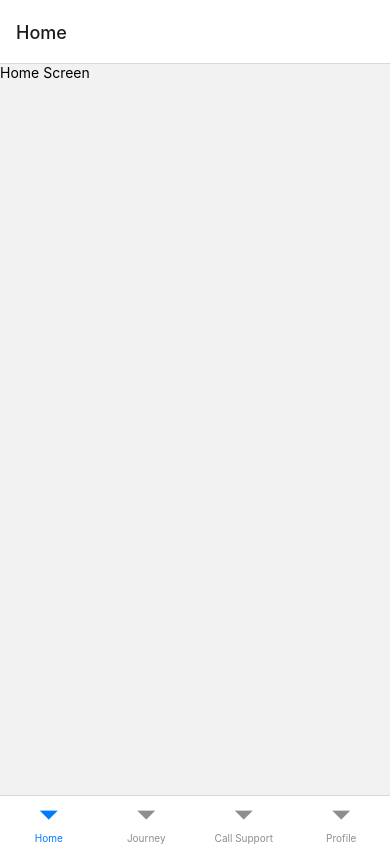
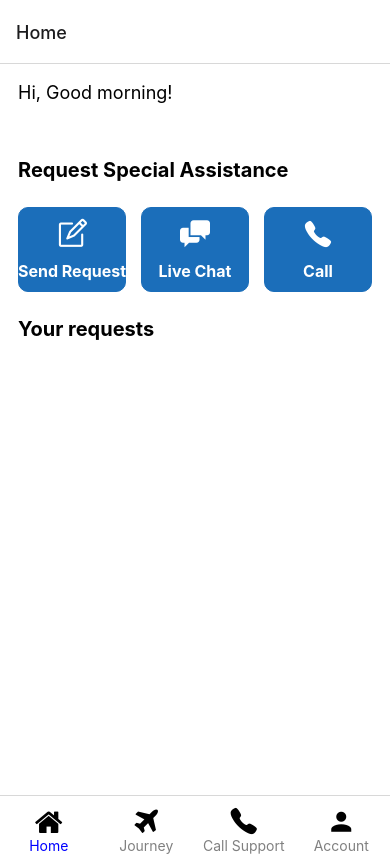
Before and after one commit to camibergs/FinalYearProjectApp, a React Native app: screen /Home in a window 390 px wide. Built offline with nearby package versions, Linux system fonts and the light colour scheme.

Commit message:
Created Navigation Bottom Bar and creating Home Screen (#1)

```diff
--- /dev/null
+++ b/src/components/UI/Button.js
@@ -0,0 +1,60 @@
+import { Pressable, ScrollView, StyleSheet, Text, View } from "react-native";
+
+export const Button = ({ label, icon, onClick, styleLabel, styleButton }) => {
+  // Initialisations ------------------
+  // State ----------------------------
+  // Handlers -------------------------
+  // View -----------------------------
+  return (
+    <Pressable onPress={onClick} style={[styles.button, styleButton]}>
+      <View style={styles.buttonContent}>
+        {icon ? icon : null}
+        <Text style={[styles.label, styleLabel]}>{label}</Text>
+      </View>
+    </Pressable>
+  );
+};
+
+export const ButtonTray = ({ children }) => {
+  // Initialisations ------------------
+  // State ----------------------------
+  // Handlers -------------------------
+  // View -----------------------------
+  return <View style={styles.buttonTray}>{children}</View>;
+};
+
+const styles = StyleSheet.create({
+  buttonTray: {
+    flexDirection: "row",
+    gap: 15,
+  },
+  button: {
+    minHeight: 50,
+    borderWidth: 1,
+    borderRadius: 10,
+    borderColor: "#1B6EBA",
+    backgroundColor: "#1B6EBA",
+    alignItems: "center",
+    justifyContent: "center",
+    padding: 10,
+    flex: 1,
+    flexDirection: "row",
+    gap: 5,
+  },
+  label: {
+    marginTop: 10,
+    fontSize: 16,
+    textAlign: "center",
+    flexDirection: "column",
+    justifyContent: "center",
+    color: "white",
+    fontWeight: "bold",
+  },
+  buttonContent: {
+    flexDirection: "column",
+    alignItems: "center",
+    justifyContent: "center",
+  },
+});
+
+export default Button;
--- /dev/null
+++ b/src/components/UI/Icons.js
@@ -0,0 +1,33 @@
+import { AntDesign } from "@expo/vector-icons";
+import { Entypo } from "@expo/vector-icons";
+import { MaterialIcons } from "@expo/vector-icons";
+import { MaterialCommunityIcons } from "@expo/vector-icons";
+import { FontAwesome } from "@expo/vector-icons";
+import { Ionicons } from "@expo/vector-icons";
+
+const Icons = {};
+
+const Account = () => <MaterialCommunityIcons name="account" size={30} />;
+const Add = () => <MaterialIcons name="add" size={16} />;
+const Call = () => <Ionicons name="call" size={30} color="white" />;
+const CallSupport = () => <Ionicons name="call" size={30} />;
+const Delete = () => <MaterialIcons name="delete" size={16} />;
+const Edit = () => <MaterialIcons name="edit" size={16} />;
+const Form = () => <AntDesign name="form" size={30} color="white" />;
+const Home = () => <FontAwesome name="home" size={30} />;
+const LiveChat = () => <Entypo name="chat" size={30} color="white" />;
+const Plane = () => <FontAwesome name="plane" size={30} />;
+
+// Compose
+Icons.Account = Account;
+Icons.Add = Add;
+Icons.Call = Call;
+Icons.CallSupport = CallSupport;
+Icons.Delete = Delete;
+Icons.Edit = Edit;
+Icons.Form = Form;
+Icons.Home = Home;
+Icons.LiveChat = LiveChat;
+Icons.Plane = Plane;
+
+export default Icons;
--- /dev/null
+++ b/src/components/layout/ScreenView.js
@@ -0,0 +1,25 @@
+import { StatusBar } from "expo-status-bar";
+import { StyleSheet, View } from "react-native";
+
+const Screen = ({ children }) => {
+  // Initialisations --------------------------
+  // State ------------------------------------
+  // Handlers ---------------------------------
+  // View -------------------------------------
+  return (
+    <View style={styles.screen}>
+      {children}
+      <StatusBar style="light" />
+    </View>
+  );
+};
+
+const styles = StyleSheet.create({
+  screen: {
+    padding: 18,
+    flex: 1,
+    backgroundColor: "#fff",
+  },
+});
+
+export default Screen;
--- a/src/components/navigation/NavigationBottom.js
+++ b/src/components/navigation/NavigationBottom.js
@@ -1,35 +1,115 @@
-import React from 'react';
+import React from "react";
+import { StyleSheet, Text, View, Image } from "react-native";
 import { createBottomTabNavigator } from "@react-navigation/bottom-tabs";
 import HomeScreen from "../screens/HomeScreen";
 import JourneyScreen from "../screens/JourneyScreen";
 import CallSupportScreen from "../screens/CallSupportScreen";
-import ProfileScreen from '../screens/ProfileScreen';
+import ProfileScreen from "../screens/ProfileScreen";
+import Icons from "../UI/Icons";
 
 const Tab = createBottomTabNavigator();
 
+const CustomTabLabel = ({ label, focused }) => (
+  <View style={{ alignItems: "center", justifyContent: "center", top: 10 }}>
+    <Text style={{ color: focused ? "blue" : "grey" }}>{label}</Text>
+  </View>
+);
+
 const NavigationBottom = () => {
-
-
-  return(
+  return (
     <Tab.Navigator
       screenOptions={{
         showLabel: false,
         style: {
-          position: 'absolute',
-          backgroundColor: '#ffffff',
+          position: "absolute",
+          backgroundColor: "#ffffff",
           borderRadius: 10,
-          height: 90
-        }
+          height: 90,
+        },
       }}
     >
-      <Tab.Screen name="Home" component={HomeScreen}/>
-      <Tab.Screen name="Journey" component={JourneyScreen}/>
-      <Tab.Screen name="Call Support" component={CallSupportScreen}/>
-      <Tab.Screen name="Profile" component={ProfileScreen}/>
-
+      <Tab.Screen
+        name="Home"
+        component={HomeScreen}
+        options={{
+          tabBarIcon: ({ focused }) => (
+            <View
+              style={{
+                alignItems: "center",
+                justifyContent: "center",
+                top: 10,
+              }}
+            >
+              <Icons.Home color={focused ? "blue" : "grey"} />
+            </View>
+          ),
+          tabBarLabel: ({ focused }) => (
+            <CustomTabLabel label="Home" focused={focused} />
+          ),
+        }}
+      />
+      <Tab.Screen
+        name="Journey"
+        component={JourneyScreen}
+        options={{
+          tabBarIcon: ({ focused }) => (
+            <View
+              style={{
+                alignItems: "center",
+                justifyContent: "center",
+                top: 10,
+              }}
+            >
+              <Icons.Plane color={focused ? "blue" : "grey"} />
+            </View>
+          ),
+          tabBarLabel: ({ focused }) => (
+            <CustomTabLabel label="Journey" focused={focused} />
+          ),
+        }}
+      />
+      <Tab.Screen
+        name="Call Support"
+        component={CallSupportScreen}
+        options={{
+          tabBarIcon: ({ focused }) => (
+            <View
+              style={{
+                alignItems: "center",
+                justifyContent: "center",
+                top: 10,
+              }}
+            >
+              <Icons.CallSupport color={focused ? "blue" : "grey"} />
+            </View>
+          ),
+          tabBarLabel: ({ focused }) => (
+            <CustomTabLabel label="Call Support" focused={focused} />
+          ),
+        }}
+      />
+      <Tab.Screen
+        name="Account"
+        component={ProfileScreen}
+        options={{
+          tabBarIcon: ({ focused }) => (
+            <View
+              style={{
+                alignItems: "center",
+                justifyContent: "center",
+                top: 10,
+              }}
+            >
+              <Icons.Account color={focused ? "blue" : "grey"} />
+            </View>
+          ),
+          tabBarLabel: ({ focused }) => (
+            <CustomTabLabel label="Account" focused={focused} />
+          ),
+        }}
+      />
     </Tab.Navigator>
-
   );
-}
+};
 
 export default NavigationBottom;
--- a/src/components/screens/CallSupportScreen.js
+++ b/src/components/screens/CallSupportScreen.js
@@ -1,4 +1,5 @@
-import { StyleSheet, View, Text } from 'react-native';
+import { StyleSheet, View, Text } from "react-native";
+import ScreenView from "../layout/ScreenView";
 
 const CallSupportScreen = () => {
   // Initialisations --------------------------
@@ -6,11 +7,11 @@ const CallSupportScreen = () => {
   // Handlers ---------------------------------
   // View -------------------------------------
   return (
-    <View>
+    <ScreenView>
       <Text>Call Support Screen</Text>
-    </View>
+    </ScreenView>
   );
-}
+};
 
 const styles = StyleSheet.create({});
 
--- a/src/components/screens/HomeScreen.js
+++ b/src/components/screens/HomeScreen.js
@@ -1,17 +1,67 @@
-import { StyleSheet, View, Text } from 'react-native';
+import { StyleSheet, View, Text } from "react-native";
+import { Button, ButtonTray } from "../UI/Button";
+import Icons from "../UI/Icons";
+import ScreenView from "../layout/ScreenView";
 
 const HomeScreen = () => {
   // Initialisations --------------------------
   // State ------------------------------------
   // Handlers ---------------------------------
+  //const gotoSendRequestScreen = () => navigation.navigate("ModuleAddScreen", { onAdd });
+
   // View -------------------------------------
   return (
-    <View>
-      <Text>Home Screen</Text>
-    </View>
+    <ScreenView style={styles.container}>
+      <Text style={styles.introText}>Hi, Good morning!</Text>
+      <Text style={styles.text}>Request Special Assistance</Text>
+
+      <View style={styles.container}>
+        <ButtonTray>
+          <Button
+            label="Send Request"
+            icon={<Icons.Form color="white" />}
+            style={styles.buttonRequests}
+            //onClick={gotoSendRequestScreen}
+          />
+          <Button
+            label="Live Chat"
+            icon={<Icons.LiveChat color="white" />}
+            style={styles.buttonRequests}
+            //onClick={gotoLiveChatScreen}
+          />
+          <Button
+            label="Call"
+            icon={<Icons.Call color="white" />}
+            style={styles.buttonRequests}
+            //onClick={gotoCallScreen}
+          />
+        </ButtonTray>
+      </View>
+
+      <Text style={styles.text}>Your requests</Text>
+    </ScreenView>
   );
-}
+};
 
-const styles = StyleSheet.create({});
+const styles = StyleSheet.create({
+  container: {
+    paddingVertical: 10,
+  },
+  infoTray: {
+    gap: 5,
+  },
+  introText: {
+    paddingBottom: 40,
+    fontSize: 18,
+  },
+  text: {
+    paddingVertical: 15,
+    fontSize: 20,
+    fontWeight: "bold",
+  },
+  dimText: {
+    color: "grey",
+  },
+});
 
 export default HomeScreen;
--- a/src/components/screens/JourneyScreen.js
+++ b/src/components/screens/JourneyScreen.js
@@ -1,4 +1,5 @@
-import { StyleSheet, View, Text } from 'react-native';
+import { StyleSheet, View, Text } from "react-native";
+import ScreenView from "../layout/ScreenView";
 
 const JourneyScreen = () => {
   // Initialisations --------------------------
@@ -6,11 +7,11 @@ const JourneyScreen = () => {
   // Handlers ---------------------------------
   // View -------------------------------------
   return (
-    <View>
+    <ScreenView>
       <Text>Journey Screen</Text>
-    </View>
+    </ScreenView>
   );
-}
+};
 
 const styles = StyleSheet.create({});
 
--- a/src/components/screens/ProfileScreen.js
+++ b/src/components/screens/ProfileScreen.js
@@ -1,4 +1,5 @@
-import { StyleSheet, View, Text } from 'react-native';
+import { StyleSheet, View, Text } from "react-native";
+import ScreenView from "../layout/ScreenView";
 
 const ProfileScreen = () => {
   // Initialisations --------------------------
@@ -6,11 +7,11 @@ const ProfileScreen = () => {
   // Handlers ---------------------------------
   // View -------------------------------------
   return (
-    <View>
+    <ScreenView>
       <Text>Profile Screen</Text>
-    </View>
+    </ScreenView>
   );
-}
+};
 
 const styles = StyleSheet.create({});
 
```
